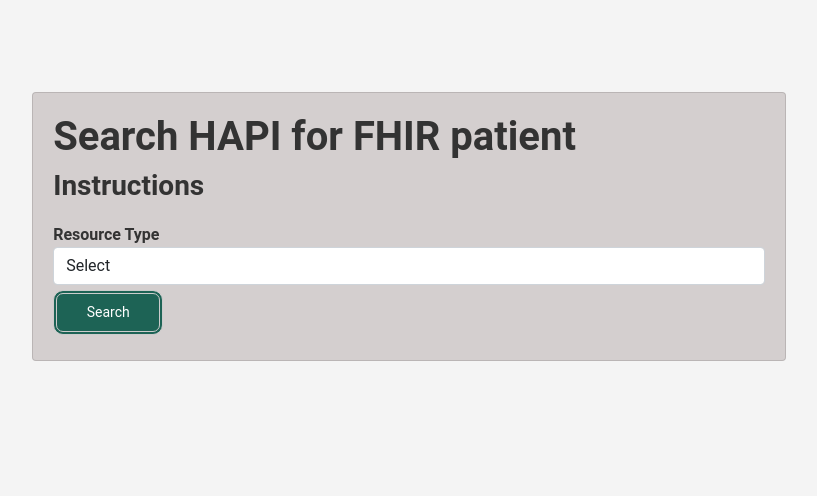
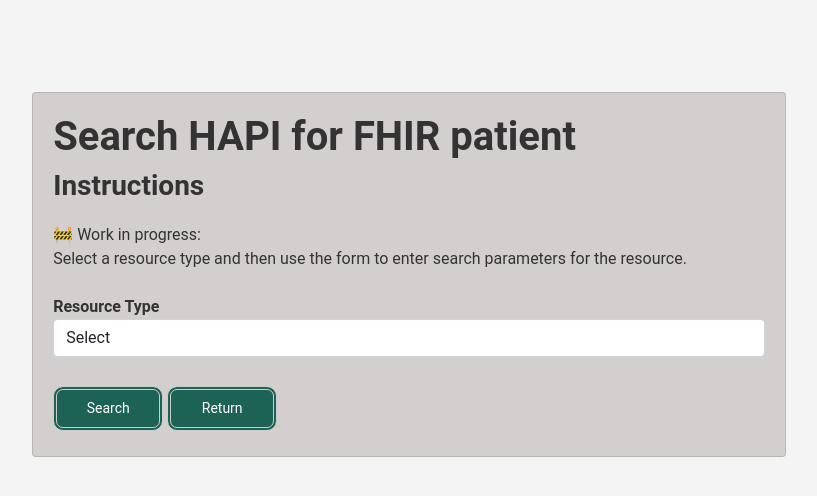
Before and after one commit to ddeveloper72/fhir-patient-summary, a Flask app: page /hl7/patient_summary/fhir/patient/search in a window 1280 px wide. Shown: the part 44-540 px from the top of the page, without its empty margins (231-1048 px from the left). Run offline with Flask 3, Linux system fonts and the light colour scheme.

Commit message:
Enhance FHIR patient search form with additional fields and improved layout for better usability

```diff
--- a/templates/fhir_patient_search.html
+++ b/templates/fhir_patient_search.html
@@ -6,10 +6,14 @@
         <div class="card-body">
             <h1 class="card-title">Search HAPI for FHIR patient</h1>
             <h3>Instructions</h3>
+            <p>🚧 Work in progress:<br>Select a resource type and then use the form to enter search parameters for the
+                resource.</p>
+                <br>
             <form method="POST" action="{{ url_for('fhir_patient_search') }}">
                 <div class="form-group">
                     <label for="resource_type">Resource Type</label>
-                    <select class="form-control" name="resource_type" id="resource_type" onchange="showRelevantFormSection()">
+                    <select class="form-control" name="resource_type" id="resource_type"
+                        onchange="showRelevantFormSection()">
                         <option value="" disabled selected>Select</option>
                         <option value="Patient">Patient</option>
                         <option value="Practitioner">Practitioner</option>
@@ -28,53 +32,74 @@
                     </div>
                     <div class="form-group">
                         <label for="family">Family</label>
-                        <input type="text" class="form-control" id="family" name="family" placeholder="Enter family name, eg O'Brien">
+                        <input type="text" class="form-control" id="family" name="family"
+                            placeholder="Enter family name, eg Brown">
                     </div>
                     <div class="form-group">
-                        <label for="given">Given</label>
-                        <input type="text" class="form-control" id="given" name="given" placeholder="Enter given name, eg Bob">
+                        <label for="birthdate">Birthdate</label>
+                        <input type="date" class="form-control" id="birthdate" name="birthdate"
+                            placeholder="Enter birthdate, eg 01-01-1989">
                     </div>
                 </div>
                 <div id="practitioner-form" class="form-section" style="display: none;">
                     <div class="form-group">
-                        <label for="practitioner_role">Role</label>
-                        <input type="text" class="form-control" id="practitioner_role" name="practitioner_role" placeholder="Enter role">
+                        <label for="practitioner_id">ID</label>
+                        <input type="text" class="form-control" id="practitioner_id" name="practitioner_id"
+                            placeholder="Enter ID">
                     </div>
                     <div class="form-group">
-                        <label for="practitioner_specialty">Specialty</label>
-                        <input type="text" class="form-control" id="practitioner_specialty" name="practitioner_specialty" placeholder="Enter specialty">
+                        <label for="practioner_given">Given Name</label>
+                        <input type="text" class="form-control" id="practioner_given" name="practitioner_given"
+                            placeholder="Enter Given Name">
                     </div>
                     <div class="form-group">
-                        <label for="practitioner_qualification">Qualification</label>
-                        <input type="text" class="form-control" id="practitioner_qualification" name="practitioner_qualification" placeholder="Enter qualification">
+                        <label for="practitioner_family">Family Name</label>
+                        <input type="text" class="form-control" id="practitioner_family" name="practitioner_family"
+                            placeholder="Enter Family Name">
+                    </div>
+                    <div class="form-group">
+                        <label for="practitioner_city">City</label>
+                        <input type="text" class="form-control" id="practitioner_city" name="practitioner_city"
+                            placeholder="Enter City eg PleasantVille">
                     </div>
                 </div>
                 <div id="observation-form" class="form-section" style="display: none;">
                     <div class="form-group">
-                        <label for="observation_code">Observation Code</label>
-                        <input type="text" class="form-control" id="observation_code" name="observation_code" placeholder="Enter observation code, e.g., 12345-6">
+                        <label for="observation_id">Observation ID</label>
+                        <input type="text" class="form-control" id="observation_id" name="observation_id"
+                            placeholder="Enter observation ID, e.g., 12345">
                     </div>
                     <div class="form-group">
-                        <label for="observation_date">Observation Date</label>
-                        <input type="date" class="form-control" id="observation_date" name="observation_date">
-                    </div>
-                    <div class="form-group">
-                        <label for="observation_value">Observation Value</label>
-                        <input type="text" class="form-control" id="observation_value" name="observation_value" placeholder="Enter observation value, e.g., 98.6">
+                        <label for="observation_code">Observation Code</label>
+                        <input type="text" class="form-control" id="observation_code" name="observation_code"
+                            placeholder="Enter observation code, e.g., 20005">
                     </div>
                 </div>
                 <div id="medication-form" class="form-section" style="display: none;">
                     <div class="form-group">
-                        <label for="medication_code">Medication Code</label>
-                        <input type="text" class="form-control" id="medication_code" name="medication_code" placeholder="Enter medication code, e.g., 12345-6">
+                        <label for="medication_id">Medication ID</label>
+                        <input type="text" class="form-control" id="medication_id" name="medication_id"
+                            placeholder="Enter medication ID, e.g., 12345">
+                    </div>
+                    <div class="form-group">
+                        <label for="lot_number">Batch Lot Number</label>
+                        <input type="text" class="form-control" id="lot_number" name="lot_number"
+                            placeholder="Enter Batch lot number, e.g., 9494788">
+                    </div>
+                    <div class="form-group">
+                        <label for="ingredient_code">Ingredient Code</label>
+                        <input type="text" class="form-control" id="ingredient_code" name="ingredient_code"
+                            placeholder="Enter ingredient code, e.g., 901813">
                     </div>
                     <div class="form-group">
                         <label for="medication_name">Medication Name</label>
-                        <input type="text" class="form-control" id="medication_name" name="medication_name" placeholder="Enter medication name, e.g., Aspirin">
+                        <input type="text" class="form-control" id="medication_name" name="medication_name"
+                            placeholder="Enter medication name, e.g., Tylenol">
                     </div>
                     <div class="form-group">
-                        <label for="medication_form">Medication Form</label>
-                        <input type="text" class="form-control" id="medication_form" name="medication_form" placeholder="Enter medication form, e.g., Tablet">
+                        <label for="dose_form">Dose Form</label>
+                        <input type="text" class="form-control" id="dose_form" name="dose_form"
+                            placeholder="Enter medication dose form, e.g., Tablet">
                     </div>
                 </div>
                 <script>
@@ -89,7 +114,12 @@
                         }
                     }
                 </script>
-                <button type="submit" class="button">Search</button>
+                <br>
+                <div class="button-inline">
+                    <button type="submit" class="button">Search</button>
+                    <button onclick="window.location.href='{{ url_for('index') }}';" class="button"
+                        type="button">Return</button>
+                </div>
             </form>
 
 
```
